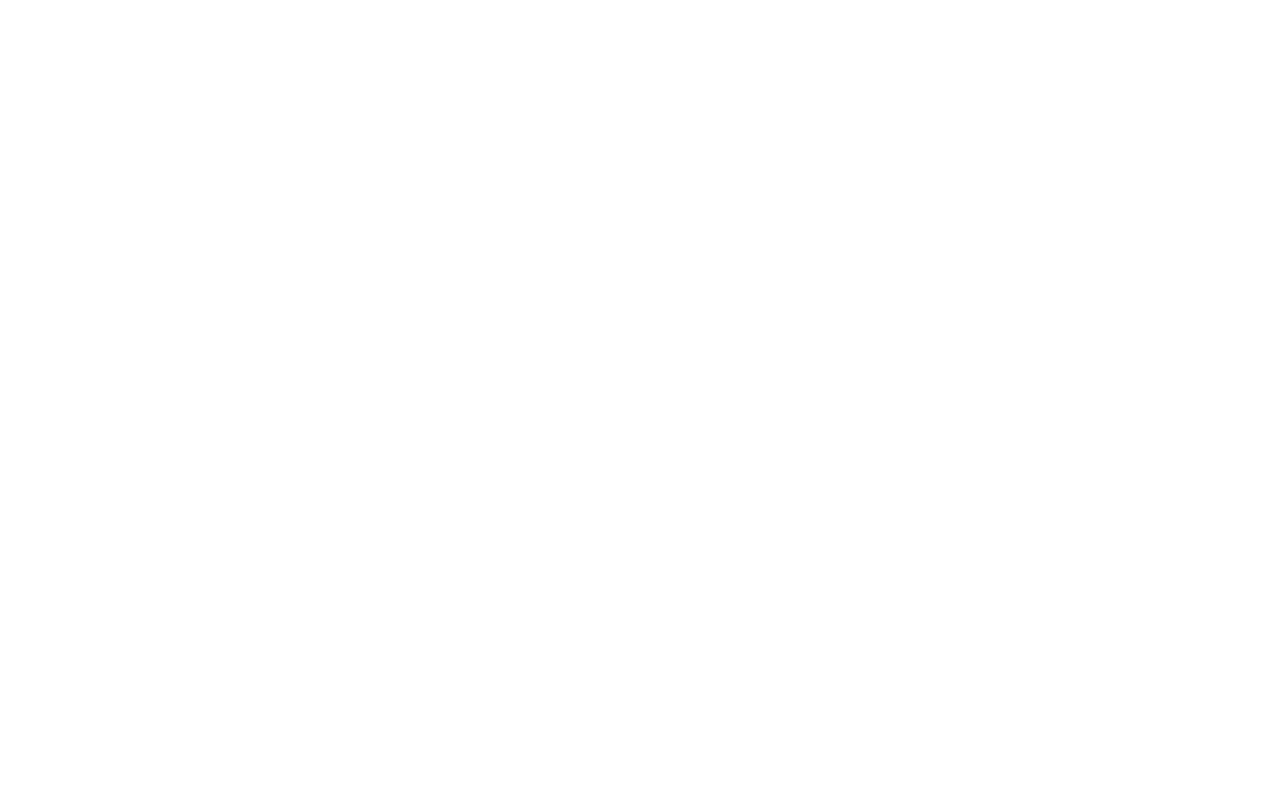
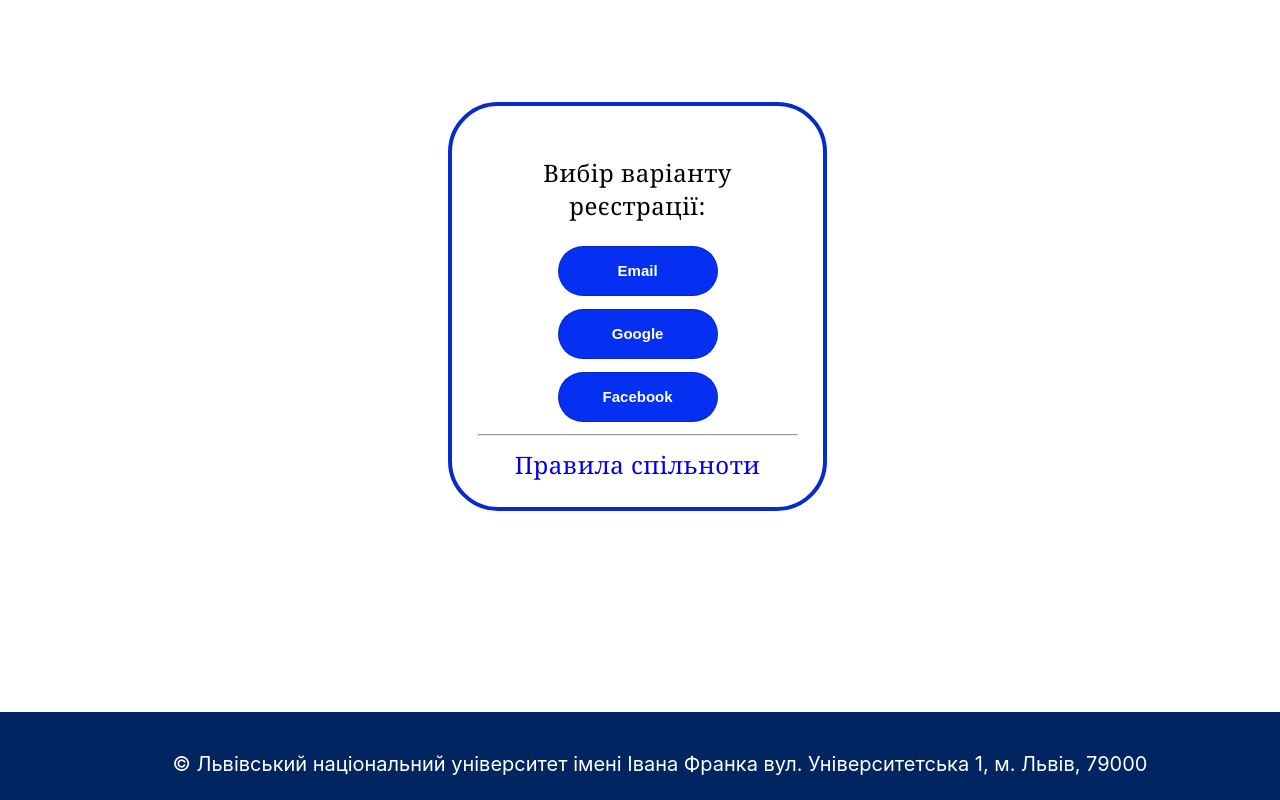
Before and after one commit to thekrasich/uni-front-end, a React (Create React App) app: page /Registration in a window 1280 px wide. Before the commit this address had no page. Built offline with nearby package versions, Linux system fonts and the light colour scheme.

Commit message:
Added Registration Page

```diff
--- a/src/components/login-page/style.css
+++ b/src/components/login-page/style.css
@@ -2,7 +2,7 @@
   border: solid 4px rgba(1, 39, 207, 0.98);
   border-radius: 50px;
   width: 25%;
-  margin-top: 8%;
+  margin-top: 6.5%;
   margin-left: 35%;
   height: 10%;
   padding: 2%;
--- a/src/components/main-component/main-component.js
+++ b/src/components/main-component/main-component.js
@@ -1,5 +1,6 @@
 import { BrowserRouter as Router, Routes, Route } from "react-router-dom";
 import LoginPage from "../login-page/login";
+import Registration from "../registration/registration";
 import WelcomePage from "../welcome-page/welcome-page";
 
 const MainComponent = () => {
@@ -9,6 +10,7 @@
         <Routes>
           <Route path="/" element={<WelcomePage />} />
           <Route path="/Login" element ={<LoginPage/>}/>
+          <Route path="/Registration" element={<Registration/>}/>
         </Routes>
       </Router>
     </div>
--- /dev/null
+++ b/src/components/registration/registration.js
@@ -0,0 +1,43 @@
+import "../registration/style.css";
+import Footer from "../ui/footer/footer";
+import { useNavigate } from "react-router-dom";
+import { useState } from "react";
+
+const Registration = () => {
+  const userInitialValues = {
+    firstName: "",
+    lastName: "",
+    email: "",
+    id: "",
+  };
+
+  const [values, setValues] = useState(userInitialValues);
+
+  const navigate = useNavigate();
+  const emailClick = () => {
+    navigate("/RegistrationForm", values);
+  };
+  const gmailClick = () => {
+    navigate("/RegistrationForm", values);
+  };
+  const facebookClick = () => {
+    navigate("/RegistrationForm", values);
+  };
+  return (
+    <div>
+      <form className="register-form">
+        <p>Вибір варіанту реєстрації: </p>
+        <button className="register-button" onClick = {emailClick}>Email</button>
+        <button className="register-button" onClick={gmailClick}>Google</button>
+        <button className="register-button" onClick={facebookClick}>Facebook</button>
+        <hr></hr>
+        <a className="register-link" href="/Rules">
+          Правила спільноти
+        </a>
+      </form>
+      <Footer />
+    </div>
+  );
+};
+
+export default Registration;
--- /dev/null
+++ b/src/components/registration/style.css
@@ -0,0 +1,43 @@
+.register-form {
+  border: solid 4px rgba(1, 39, 207, 0.98);
+  border-radius: 50px;
+  width: 25%;
+  margin-top: 8%;
+  margin-left: 35%;
+  height: 10%;
+  padding: 2%;
+  align-items: center;
+  align-content: center;
+  text-align: center;
+  font-size: 150%;
+  font-family: Georgia, serif;
+  font-weight: 100;
+  letter-spacing: 0.5px;
+  display: block;
+}
+.register-button {
+	background-color:rgba(0, 44, 241, 0.98);
+	border-radius:55px;
+	border:1px solid rgba(1, 39, 207, 0.98);
+    display: block;
+	cursor:pointer;
+	color:white;
+	font-family:Arial;
+	font-size:15px;
+	font-weight:bold;
+	padding:6px 24px;
+    margin: 4%;
+    align-items: center;
+    align-content: center;
+    align-self: center;
+    margin-left: 25%;
+    width: 50%;
+    height: 50px;
+}
+.register-button:active {
+	position:relative;
+	top:1px;
+}
+.register-link{
+    text-decoration:none;
+}
```
Also changed, not shown: src/services/user-service.js (added).
